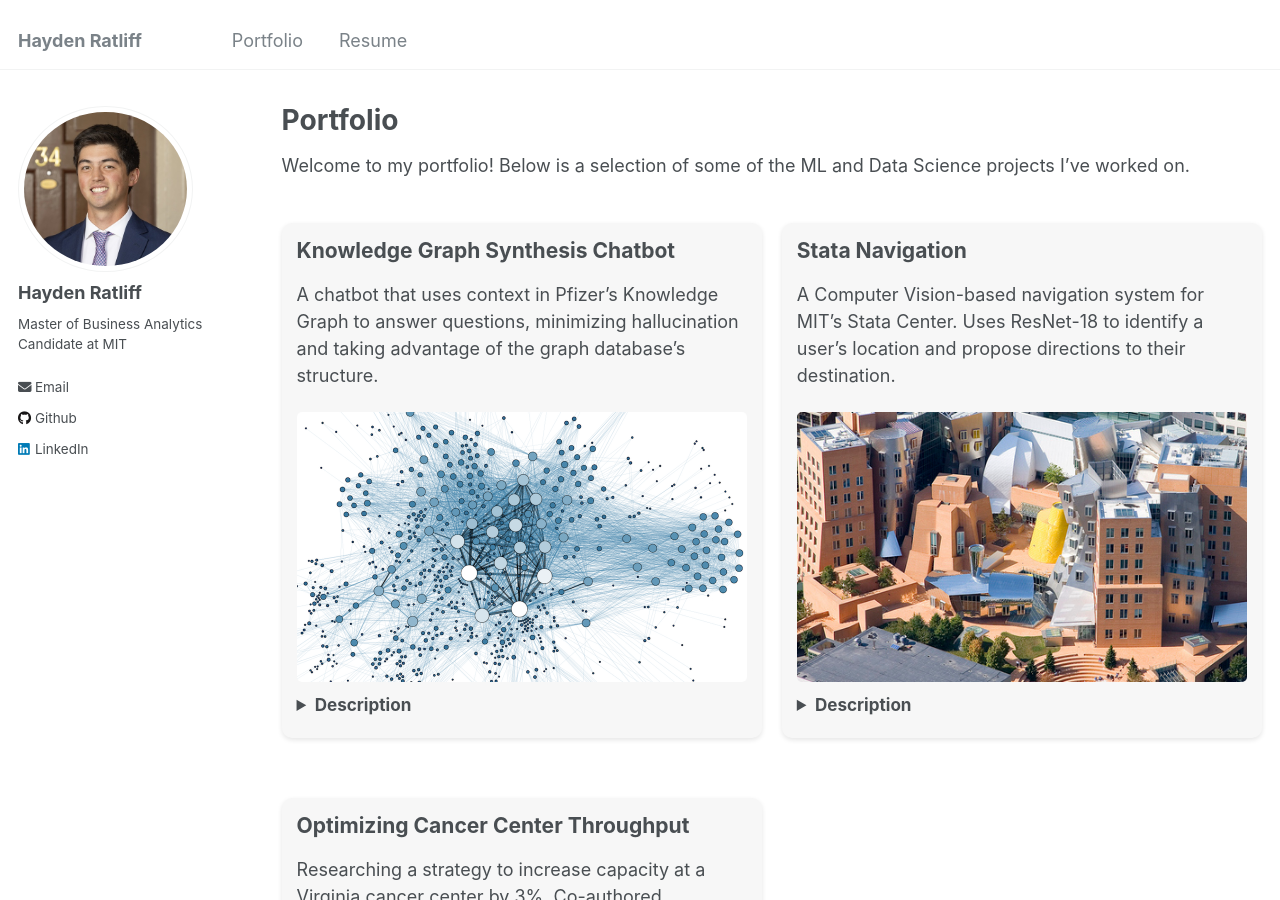
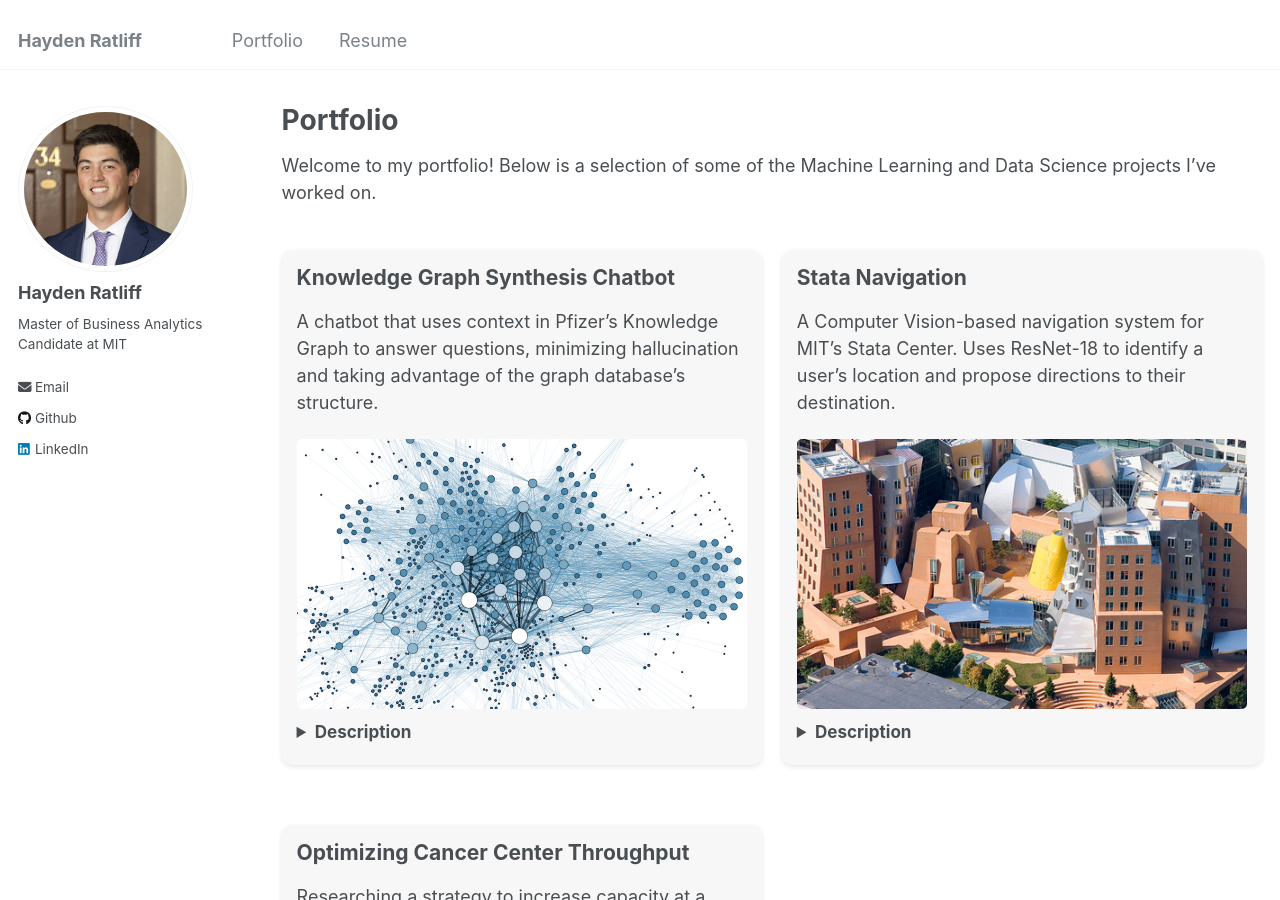
Before and after one commit to haydenratliff/haydenratliff.github.io, a Jekyll site: the page built from _pages/portfolio.md, in a window 1280 px wide and 900 px high. Built offline with Jekyll 4.4.1, drawn with Linux system fonts in a browser that asks for light colours.

Commit message:
switch ML to Machine Learning on portfolio

```diff
--- a/_pages/portfolio.md
+++ b/_pages/portfolio.md
@@ -7,7 +7,7 @@ redirect_from:
   - /portfolio
 ---
 
-Welcome to my portfolio! Below is a selection of some of the ML and Data Science projects I've worked on.
+Welcome to my portfolio! Below is a selection of some of the Machine Learning and Data Science projects I've worked on.
 
 {% include base_path %}
 
```
